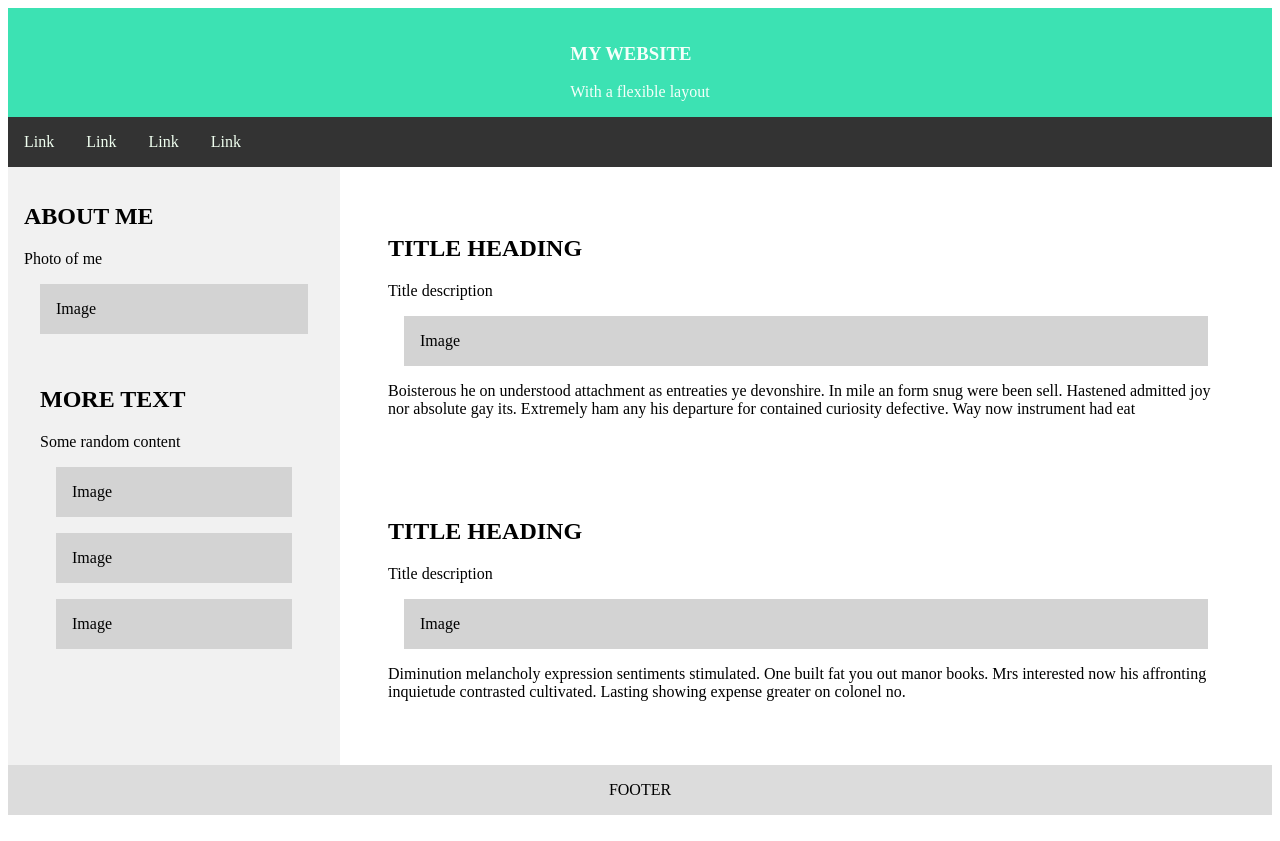
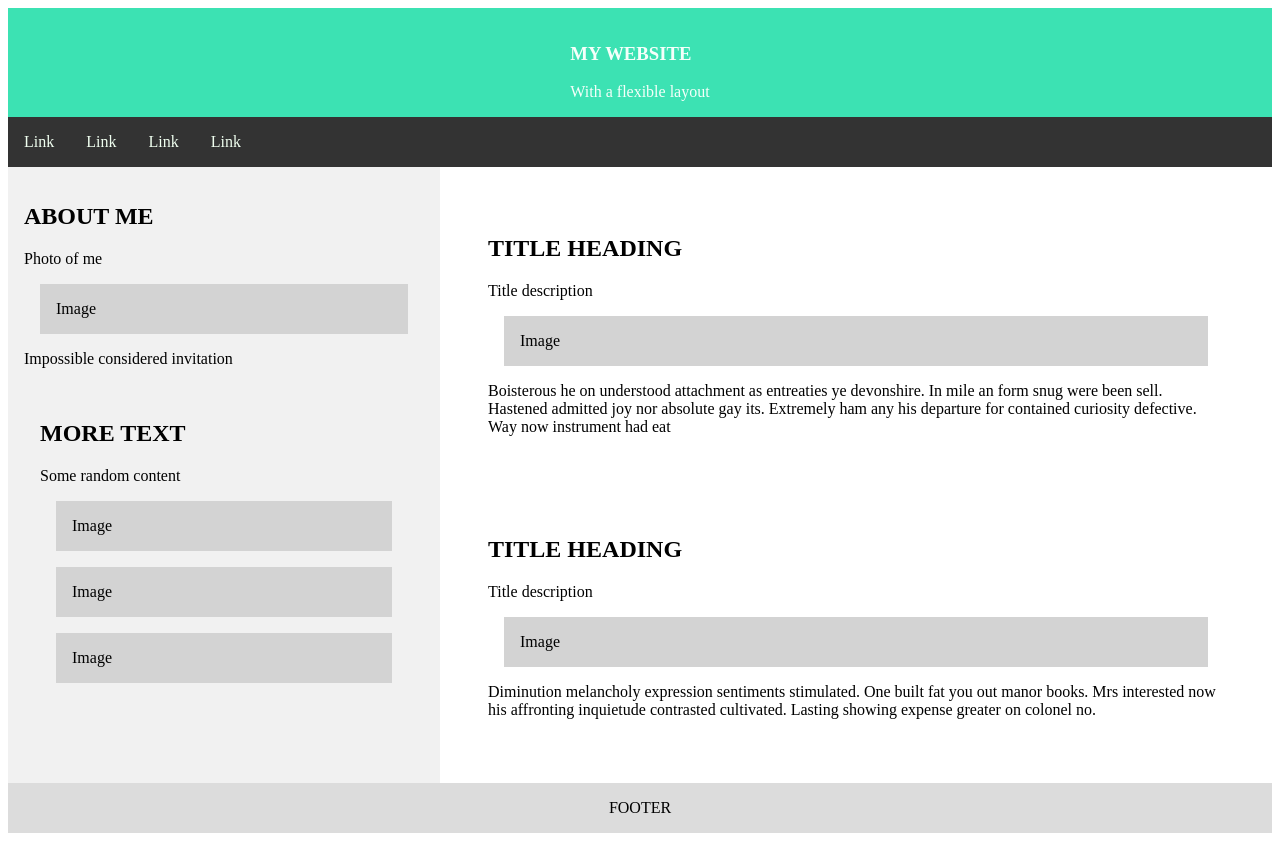
Before and after one commit to tech-univ-2020-varsha/sample-blog-frontend, a plain HTML site: page index.html in a window 1280 px wide. Drawn offline with Linux system fonts and the light colour scheme.

Commit message:
added flex-grow

```diff
--- a/index.css
+++ b/index.css
@@ -6,11 +6,13 @@
     padding: 1rem;
 }
 
+
 .navbar {
     display: flex;
     align-items: flex-start;
     background-color: #333333;
     color: honeydew;
+
 
 }
 
@@ -28,7 +30,10 @@
     flex-direction: column;
     padding: 1rem;
     background-color: #f1f1f1;
-    width: 25%;
+
+    width:inherit;
+    flex:1;
+    flex-shrink:2;
 }
 
 .other-details {
@@ -49,7 +54,9 @@
     display: flex;
     flex-direction: column;
     margin: 1rem;
-    width: 75%;
+
+    flex:2;
+    flex-shrink:1;
 }
 
 .blog-content {
--- a/index.html
+++ b/index.html
@@ -11,6 +11,7 @@
 
 
 <body>
+
     <div class="header">
 
         <div>
@@ -32,6 +33,7 @@
                 <h2>ABOUT ME</h2>
                 <p>Photo of me</p>
                 <div class="image">Image</div>
+                <p>Impossible considered invitation </p>
             </div>
             <div class="other-details">
                 <h2>MORE TEXT</h2>
@@ -73,6 +75,7 @@
     <div class="footer">
         FOOTER
     </div>
+
 </body>
 
 </html>
```
